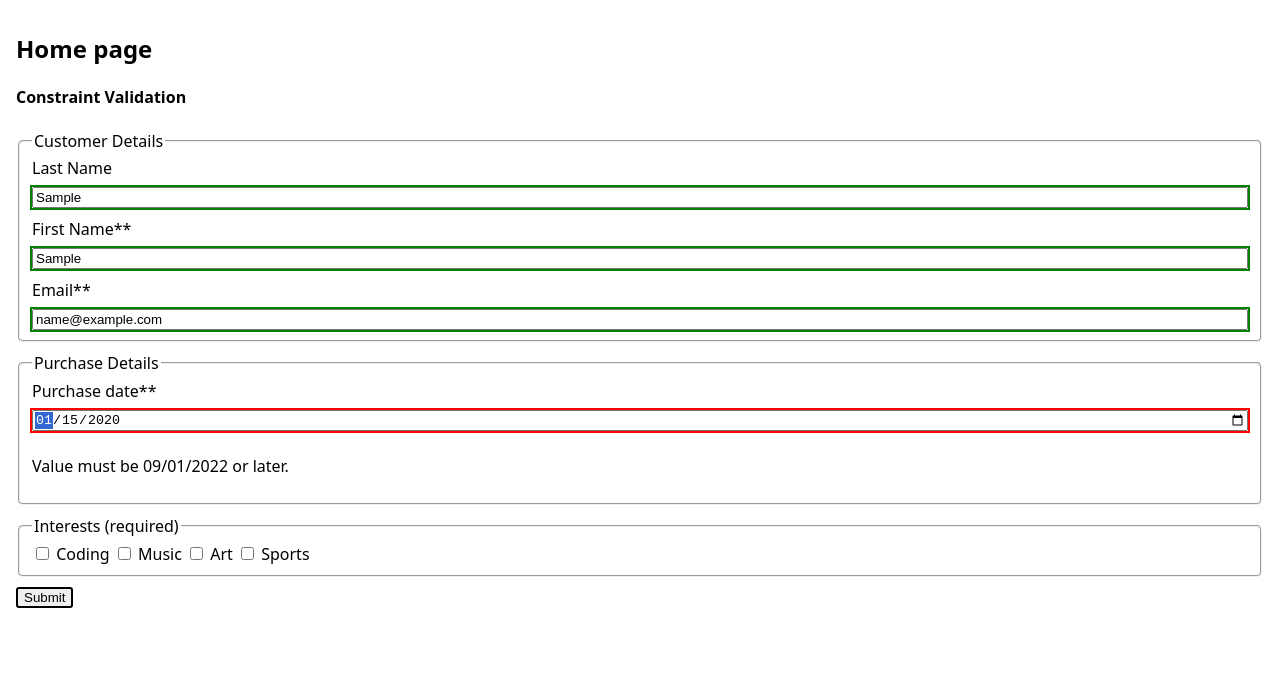
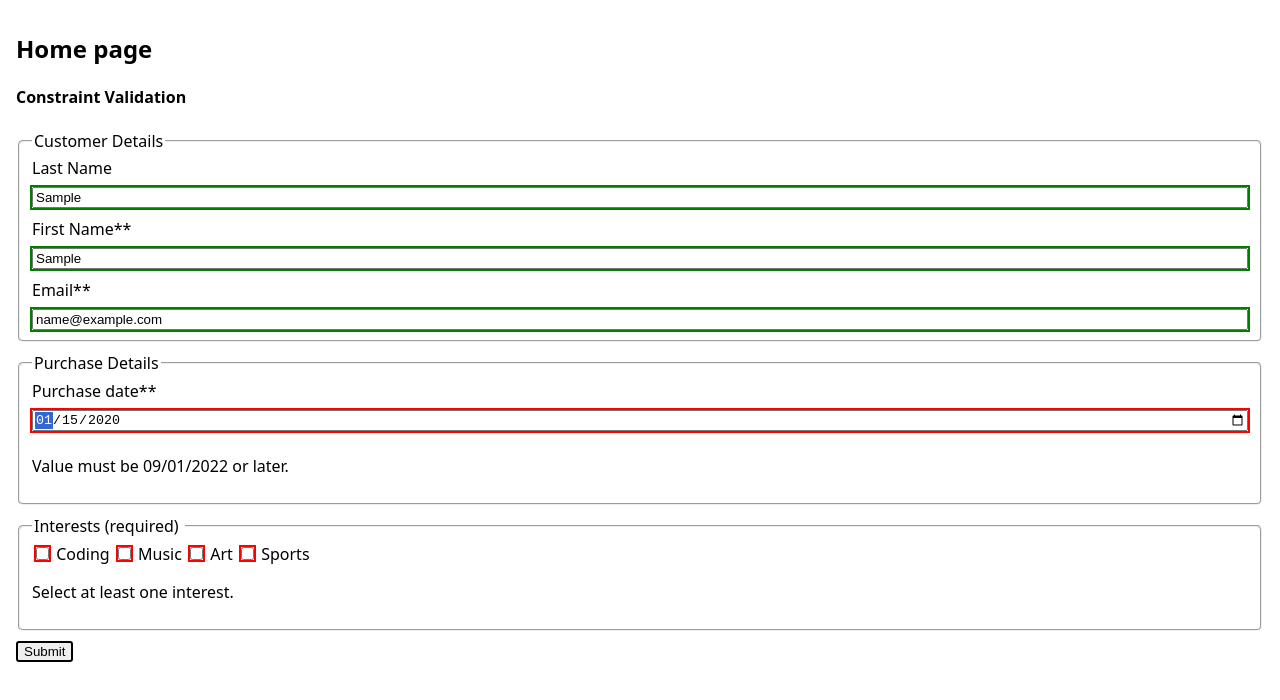
Before and after one commit to serjilyashenko/form-validation-tips, a website built with Vite: page index.html in a window 1280 px wide. Both pictures are taken after typing "Sample", "Sample", "name@example.com", "2020-01-15" into the empty fields and a click on the input 44 px from the left and 597 px from the top of the page. Built offline with nearby package versions, Linux system fonts and the light colour scheme.

Commit message:
accessible checkbox error

```diff
--- a/index.html
+++ b/index.html
@@ -86,8 +86,14 @@
           describing the group. It’s a good practice to wrap a group of
           checkboxes (or any related form elements) in a fieldset element as it
           improves semantics, accessibility, and visual organization. -->
-          <fieldset>
-            <legend>Interests <span>(required)</span></legend>
+          <fieldset area-required="true">
+            <legend>
+              Interests <span area-hidden="true">(required)</span>
+              <span class="visually-hidden" id="js-interests-legend-error">
+                <!-- Text content set by JS -->
+              </span>
+            </legend>
+            <div class="checkbox-field-wrapper">
               <input
                 id="coding"
                 type="checkbox"
@@ -95,7 +101,12 @@
                 value="coding"
               />
               <label for="coding">Coding</label>
-            <input id="music" type="checkbox" name="interests" value="music" />
+              <input
+                id="music"
+                type="checkbox"
+                name="interests"
+                value="music"
+              />
               <label for="music">Music</label>
               <input id="art" type="checkbox" name="interests" value="art" />
               <label for="art">Art</label>
@@ -106,6 +117,10 @@
                 value="sports"
               />
               <label for="sports">Sports</label>
+              <p hidden aria-hidden="true" id="js-interests-visual-error">
+                <!-- Text content set by JS -->
+              </p>
+            </div>
           </fieldset>
           <input type="submit" />
         </form>
--- a/script.js
+++ b/script.js
@@ -20,11 +20,15 @@
     const formEl = e.target;
     const isFormValid = formEl.checkValidity();
 
-    if (!isFormValid) {
+    const isInterestsGroupValid = validateInterestsCheckboxGroup(formEl);
+
+    if (!isFormValid || !isInterestsGroupValid) {
       e.preventDefault();
     }
 
-    const firstInvalidInputEl = formEl.querySelector("input:invalid");
+    const firstInvalidInputEl = formEl.querySelector(
+      "input:invalid, fieldset.is-invalid input"
+    );
     firstInvalidInputEl?.focus();
   });
 
@@ -82,6 +86,15 @@
       checkboxInputEl.classList.toggle("is-invalid", !isValid);
     });
 
+    const legendErrorEl = document.getElementById("js-interests-legend-error");
+    const visualErrorEl = document.getElementById("js-interests-visual-error");
+
+    const errorMsg = isValid ? "" : "Select at least one interest.";
+    legendErrorEl.textContent = errorMsg;
+    visualErrorEl.textContent = errorMsg;
+
+    visualErrorEl.hidden = isValid;
+
     return isValid;
   };
 
--- a/styles.css
+++ b/styles.css
@@ -130,3 +130,10 @@ input[type="submit"] {
 input[type="submit"]:valid {
   outline: auto;
 }
+
+.visually-hidden {
+  display: inline-block;
+  overflow: hidden;
+  height: 0;
+  width: 0;
+}
```
Lines whose indentation alone changed are shown as unchanged.
